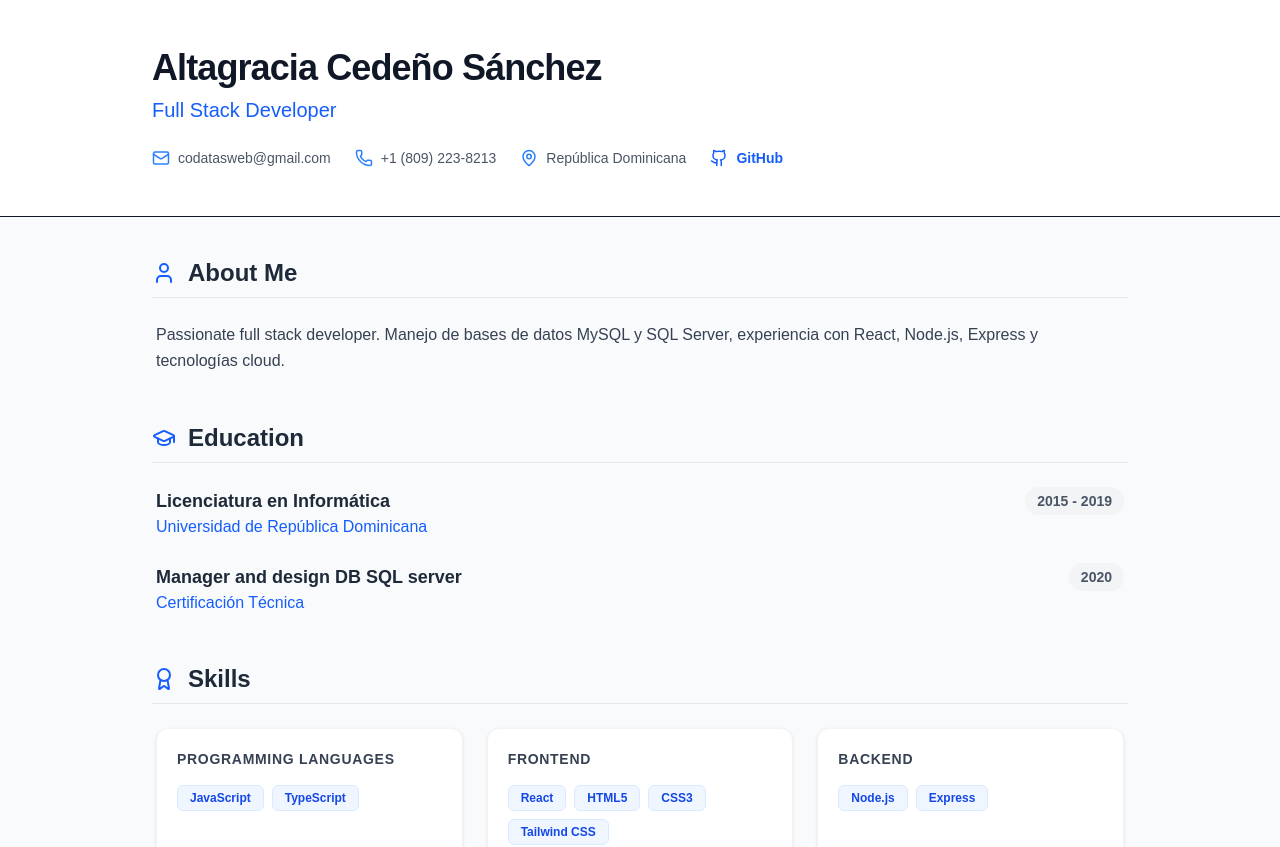
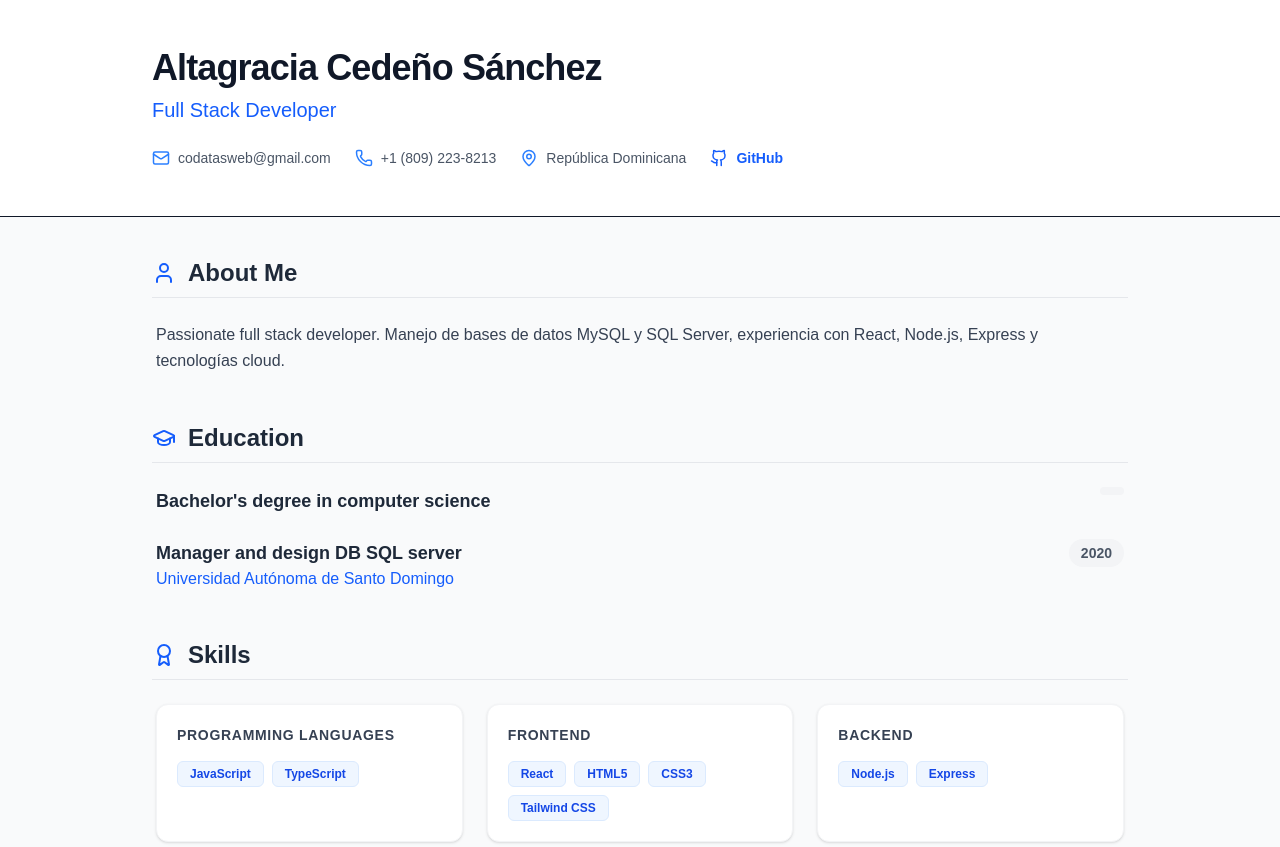
Before and after one commit to AltaCedeno/cv-app, a Next.js app: page / in a window 1280 px wide. Shown: the top 847 px of the page. Built offline with nearby package versions, Linux system fonts and the light colour scheme.

Commit message:
Add files via upload

```diff
--- a/src/app/page.tsx
+++ b/src/app/page.tsx
@@ -39,14 +39,14 @@ export default function Page() {
         {/* Sección Education */}
         <Section title="Education" icon={<GraduationCap className="w-6 h-6" />}>
           <EducationItem
-            degree="Licenciatura en Informática"
-            school="Universidad de República Dominicana"
-            period="2015 - 2019"
+            degree="Bachelor's degree in computer science"
+           // school="Universidad de República Dominicana"
+           // period="2015 - 2019"
           />
           <EducationItem
             degree="Manager and design DB SQL server"
-            school="Certificación Técnica"
             period="2020"
+            school="Universidad Autónoma de Santo Domingo"
           />
         </Section>
 
```
